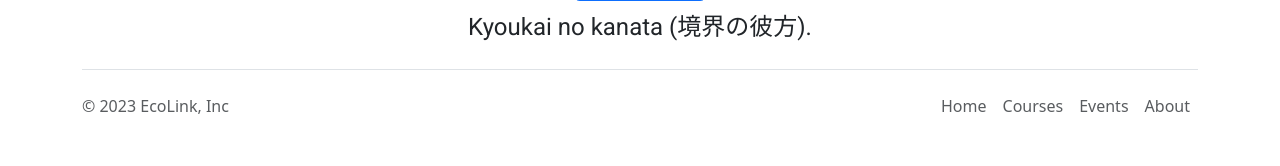
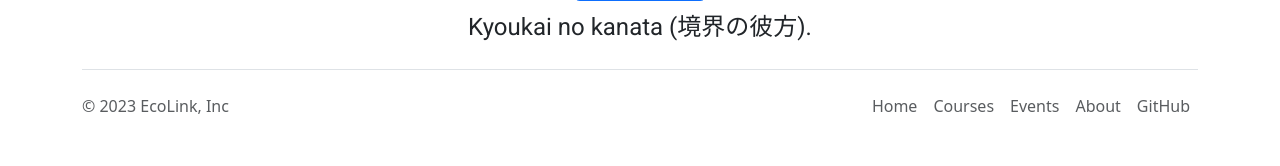
Before and after one commit to SymphorienLipandza/jovian-carreer-website, a Flask app: template templates/home.html in a window 1280 px wide. Shown: the part 1283-1449 px from the top of the page. Run offline with Flask 3, Linux system fonts and the light colour scheme; the template is opened without the code that fills it, so the values that code supplies are empty.

Commit message:
Update footer.html

```diff
--- a/templates/footer.html
+++ b/templates/footer.html
@@ -11,6 +11,7 @@
       <li class="nav-item"><a target="_blank" href="https://openclassrooms.com/fr/courses/6227476-appliquez-les-principes-du-green-it-dans-votre-entreprise" class="nav-link px-2 text-muted">Courses</a></li>
       <li class="nav-item"><a target="_blank" href="https://thegreenitday.fr/events/" class="nav-link px-2 text-muted">Events</a></li>
       <li class="nav-item"><a target="_blank" href="https://www.techtarget.com/searchcio/definition/green-IT-green-information-technology" class="nav-link px-2 text-muted">About</a></li>
+      <li class="nav-item"><a target="_blank" href="github.com/SymphorienLipandza/jovian-carreer-website/" class="nav-link px-2 text-muted">GitHub</a></li>
     </ul>
   </footer>
 </div>
```
